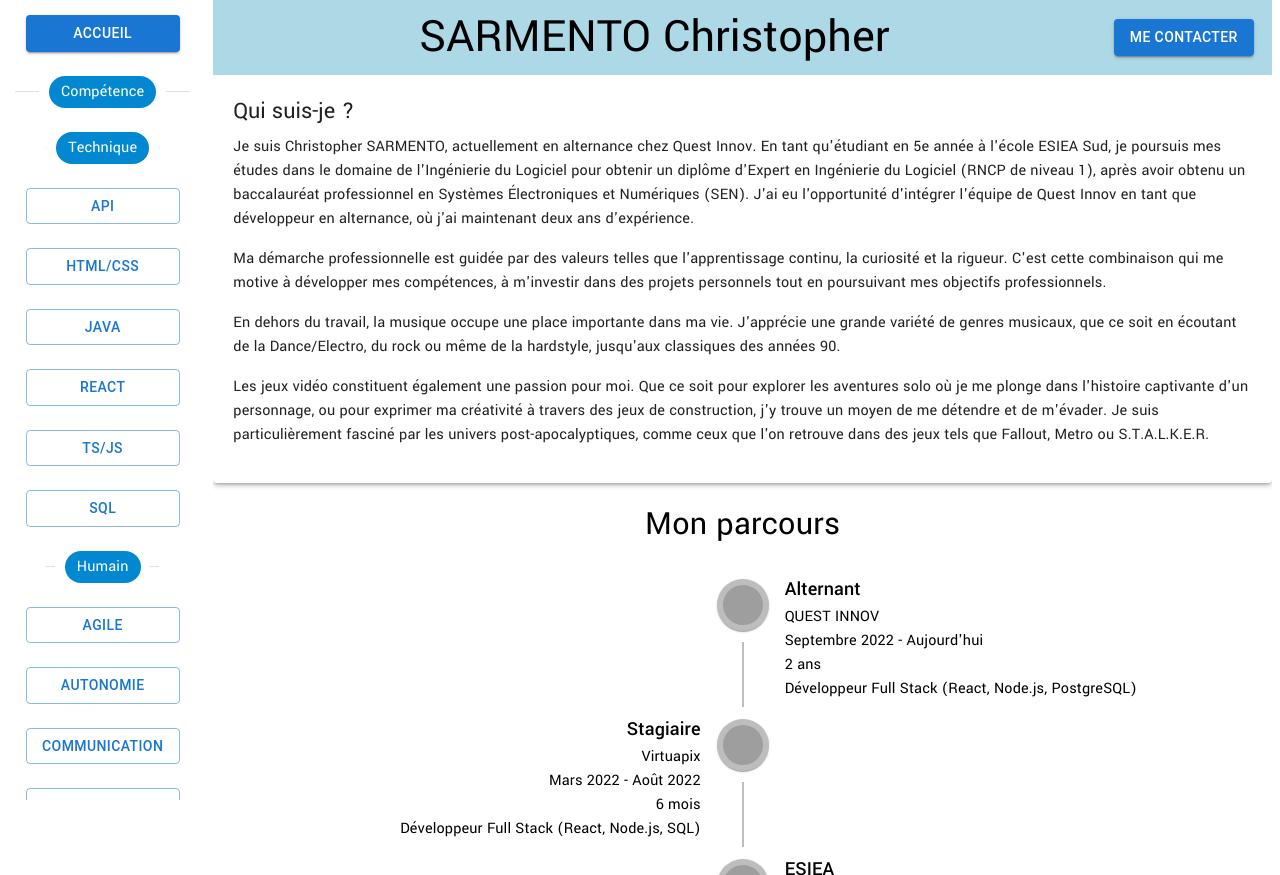
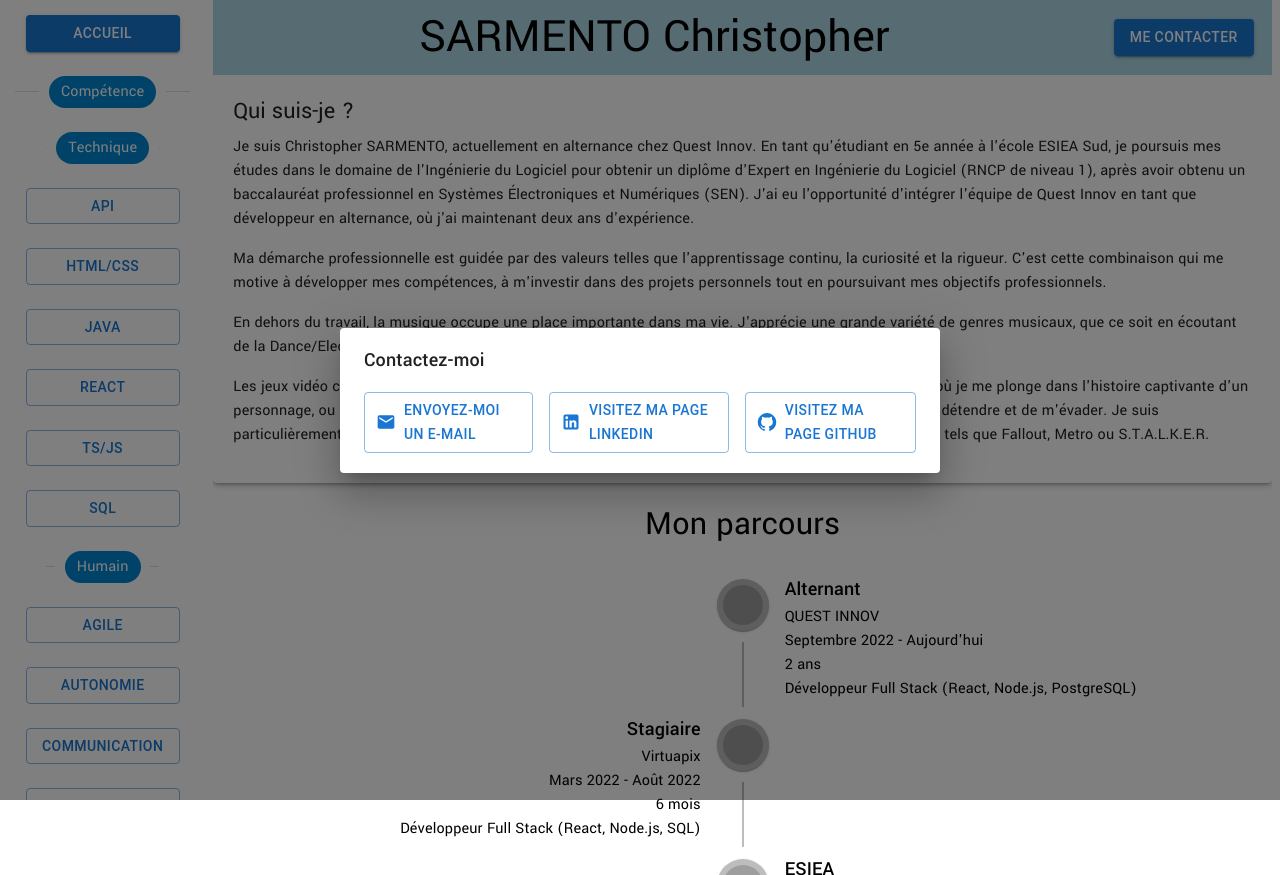
Before and after one commit to Toshiball/portfolio, a React (Vite) app: page / in a window 1280 px wide. Both pictures are taken after a click on the button "ME CONTACTER". Built offline with nearby package versions, Linux system fonts and the light colour scheme; grey boxes are pictures that could not be loaded.

Commit message:
COntact me fini !

```diff
--- /dev/null
+++ b/src/App/Components/Body/ContactMe.tsx
@@ -0,0 +1,54 @@
+// ContactMe.tsx
+import React from "react";
+import { Dialog, DialogTitle, DialogContent, Link, Button, IconButton, Box, Stack } from "@mui/material";
+import EmailIcon from "@mui/icons-material/Email";
+import LinkedInIcon from "@mui/icons-material/LinkedIn";
+import GitHubIcon from "@mui/icons-material/GitHub"; // Importez l'icône GitHub
+
+type ContactMeProps = {
+	open: boolean;
+	onClose: () => void;
+};
+
+const ContactMe: React.FC<ContactMeProps> = ({ open, onClose }) => {
+	return (
+		<Dialog open={open} onClose={onClose}>
+			<DialogTitle>Contactez-moi</DialogTitle>
+			<DialogContent>
+				<Box display="flex" flexDirection="column" alignItems="center">
+					<Stack direction="row" spacing={2}>
+						<Button
+							startIcon={<EmailIcon />}
+							href="mailto:c4027.sarmento@gmail.com"
+							target="_blank"
+							rel="noopener"
+							variant="outlined"
+						>
+							Envoyez-moi un e-mail
+						</Button>
+						<Button
+							startIcon={<LinkedInIcon />}
+							href="https://www.linkedin.com/in/christopher-sarmento/"
+							target="_blank"
+							rel="noopener"
+							variant="outlined"
+						>
+							Visitez ma page LinkedIn
+						</Button>
+						<Button
+							startIcon={<GitHubIcon />} // Utilisez l'icône GitHub
+							href="https://github.com/Toshiball" // Remplacez par l'URL de votre profil GitHub
+							target="_blank"
+							rel="noopener"
+							variant="outlined"
+						>
+							Visitez ma page GitHub
+						</Button>
+					</Stack>
+				</Box>
+			</DialogContent>
+		</Dialog>
+	);
+};
+
+export default ContactMe;
--- a/src/App/Components/Body/Header.tsx
+++ b/src/App/Components/Body/Header.tsx
@@ -2,15 +2,21 @@ import { Button, createTheme, Grid, Typography } from "@mui/material";
 import MenuButton from "../Menu/MenuButton.tsx";
 import { useEffect, useState } from "react";
 import Yantramanav from "../../../assets/font/Yantramanav-Medium.ttf";
+import ContactMe from "./ContactMe.tsx";
 
 type HeaderProps = {
 	value: string;
 };
 function Header(props: HeaderProps) {
 	const [title, setTitle] = useState<string>("");
+	const [open, setOpen] = useState(false);
 
-	const handelOnClick = () => {
-		//Pop up
+	const handleOpen = () => {
+		setOpen(true);
+	};
+
+	const handleClose = () => {
+		setOpen(false);
 	};
 
 	useEffect(() => {
@@ -102,7 +108,10 @@ function Header(props: HeaderProps) {
 					height: "100%",
 				}}
 			>
-				<Button variant={"contained"}>Me contacter</Button>
+				<Button variant={"contained"} onClick={handleOpen}>
+					Me contacter
+				</Button>
+				<ContactMe open={open} onClose={handleClose} />
 			</Grid>
 		</Grid>
 	);
```
